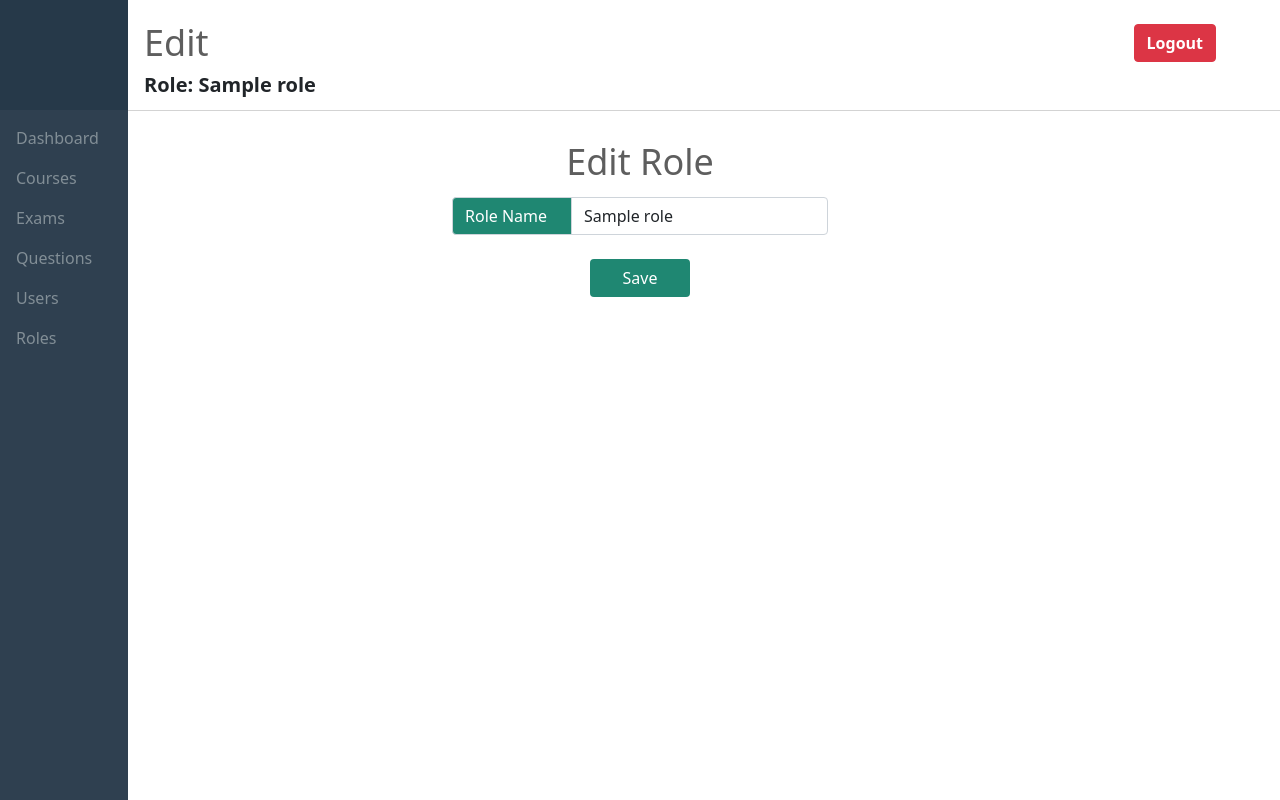
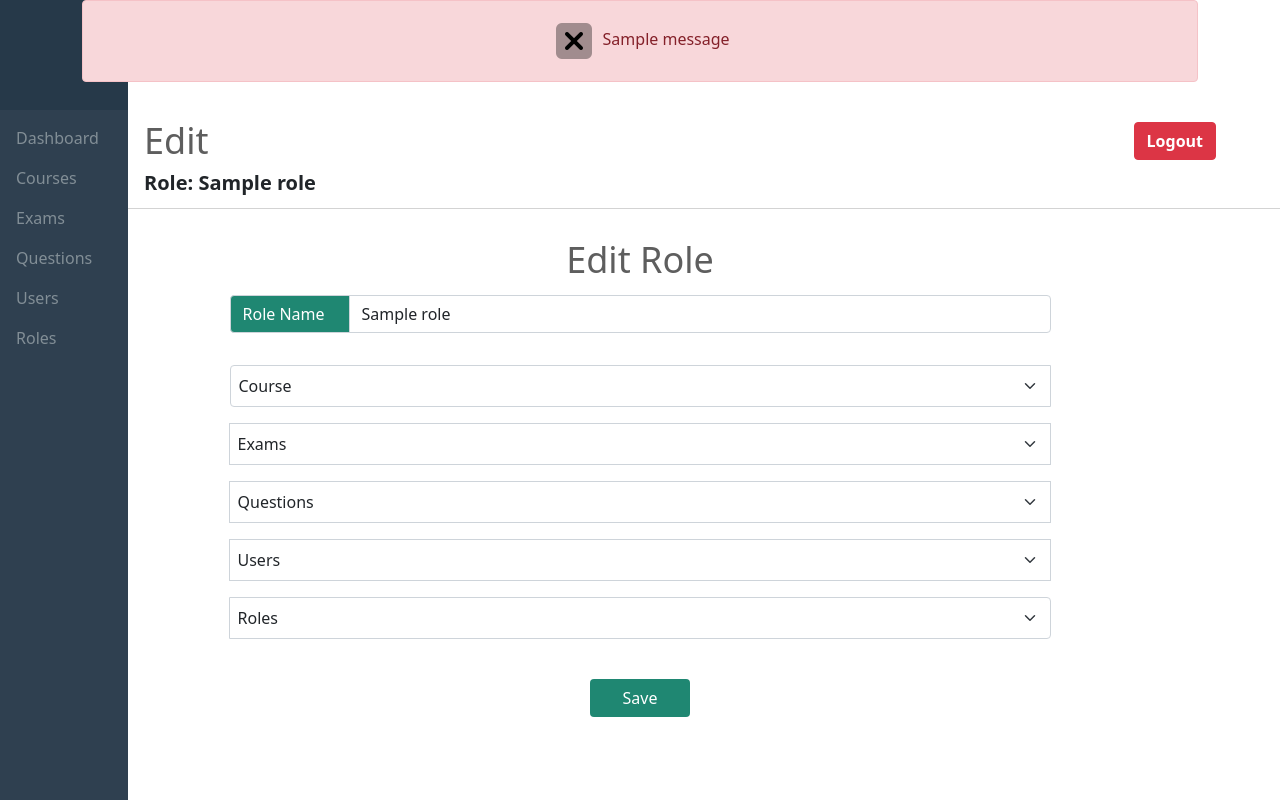
Before and after one commit to mkceliks/bitirme-projesi, a Flask app: template templates/roles_edit.html in a window 1280 px wide. Run offline with Flask 2, Linux system fonts and the light colour scheme; the template is opened without the code that fills it: most values are stand-ins (such as "Sample title", 1, 10 or a date in 2020); one stand-in notice (Sample message) is shown.

Commit message:
role creating and login required v2.

```diff
--- a/main.py
+++ b/main.py
@@ -36,6 +36,67 @@ def login_required(f):
             flash('Please login or signup first!')
             return redirect('/loginform')
     return wrap
+##########################################################
+
+def login_required_course(f):
+    @wraps(f)
+    def wrap(*args, **kwargs):
+        login_user = Roles.objects.get(role_name = session['user_role'])
+        course_access = login_user.access
+        if 'user_email' in session and "course" in course_access:
+            return f(*args, **kwargs)
+        else:
+            flash('You are not able to see courses page!')
+            return redirect(request.referrer)
+    return wrap
+
+def login_required_question(f):
+    @wraps(f)
+    def wrap(*args, **kwargs):
+        login_user = Roles.objects.get(role_name = session['user_role'])
+        question_access = login_user.access
+        if 'user_email' in session and "question" in question_access:
+            return f(*args, **kwargs)
+        else:
+            flash('You are not able to see questions page!')
+            return redirect(request.referrer)
+    return wrap
+
+def login_required_roles(f):
+    @wraps(f)
+    def wrap(*args, **kwargs):
+        login_user = Roles.objects.get(role_name = session['user_role'])
+        roles_access = login_user.access
+        if 'user_email' in session and "roles" in roles_access:
+            return f(*args, **kwargs)
+        else:
+            flash('You are not able to see roles page!')
+            return redirect(request.referrer)
+    return wrap
+
+def login_required_exams(f):
+    @wraps(f)
+    def wrap(*args, **kwargs):
+        login_user = Roles.objects.get(role_name = session['user_role'])
+        exams_access = login_user.access
+        if 'user_email' in session and "exams" in exams_access:
+            return f(*args, **kwargs)
+        else:
+            flash('You are not able to see exams page!')
+            return redirect(request.referrer)
+    return wrap
+
+def login_required_users(f):
+    @wraps(f)
+    def wrap(*args, **kwargs):
+        login_user = Roles.objects.get(role_name = session['user_role'])
+        users_access = login_user.access
+        if 'user_email' in session and "users" in users_access:
+            return f(*args, **kwargs)
+        else:
+            flash('You are not able to see users page!')
+            return redirect(request.referrer)
+    return wrap
 
 @app.route('/')
 @login_required
@@ -65,6 +126,7 @@ class Course(db.Document):
             }
 
 @app.route('/courses', methods=["GET","POST"])
+@login_required_course
 def create_course():
     if request.method == "GET":
         courses = []
@@ -83,6 +145,7 @@ def create_course():
 
 
 @app.route('/courses/<course_id>/delete', methods=["POST"])
+@login_required_course
 def delete_course(course_id):
     if request.method == "POST":
         course = Course.objects(course_id=course_id).first()
@@ -91,6 +154,7 @@ def delete_course(course_id):
 
 
 @app.route('/courses/<course_id>/update', methods=["GET","POST"])
+@login_required_course
 def update_course(course_id):
     if request.method == "GET":
         course = Course.objects(course_id=course_id).first()
@@ -107,6 +171,7 @@ def update_course(course_id):
         return redirect('/courses')
 
 @app.route('/courses/<course_id>/details', methods=["GET","POST"])
+@login_required_course
 def details_course(course_id):
     if request.method == "GET":
         users = []
@@ -116,6 +181,7 @@ def details_course(course_id):
         return render_template("course_details.html",course=course, users = users)
 
 @app.route('/courses/<course_id>/details/adduser', methods=["GET","POST"])
+@login_required_course
 def adduser_course(course_id):
     if request.method == "GET":
         users = []
@@ -129,6 +195,7 @@ def adduser_course(course_id):
         return redirect('/courses/{0}/details'.format(course_id))
 
 @app.route('/courses/<course_id>/<user_number>/details/deluser', methods=["POST"])
+@login_required_course
 def deluser_course(course_id,user_number):
     if request.method == "POST":
         User.objects(user_number=user_number).update_one(pull__user_course=course_id)
@@ -161,6 +228,7 @@ class Question(db.Document):
 
 
 @app.route('/questions', methods=["GET","POST"])
+@login_required_question
 def api_questions():
     if request.method == "GET":
         questions = []
@@ -183,6 +251,7 @@ def api_questions():
 
 
 @app.route('/questions/<question_id>/delete', methods=["POST"])
+@login_required_question
 def delete_func(question_id):
     if request.method == "POST":
         question= Question.objects(question_id=question_id).first()
@@ -191,6 +260,7 @@ def delete_func(question_id):
 
 
 @app.route('/question/<question_id>/details', methods=["GET"])
+@login_required_question
 def question_details_func(question_id):
     if request.method == "GET":
         question= Question.objects(question_id=question_id).first()
@@ -203,6 +273,7 @@ def question_details_func(question_id):
 
 
 @app.route('/question/<question_id>/update', methods=["GET","POST"])
+@login_required_question
 def api_each_question(question_id):
 
     if request.method == "GET":
@@ -256,6 +327,7 @@ class User(db.Document):
             }
 
 @app.route('/users',methods = ['GET','POST'])
+@login_required_users
 def create_user():
     if request.method == "GET":
         users = []
@@ -278,6 +350,7 @@ def create_user():
         return redirect(request.referrer)
 
 @app.route('/users/<user_number>/details', methods=["GET"])
+@login_required_users
 def details_user(user_number):
     if request.method == "GET":
         roles = []
@@ -287,6 +360,7 @@ def details_user(user_number):
         return render_template("user_details.html",user=user,roles=roles)
 
 @app.route('/users/<user_number>/delete', methods=["POST"])
+@login_required_users
 def delete_user(user_number):
     if request.method == "POST":
         user = User.objects(user_number=user_number).first()
@@ -294,6 +368,7 @@ def delete_user(user_number):
         return redirect(request.referrer)
 
 @app.route('/users/<user_number>/update', methods=["GET","POST"])
+@login_required_users
 def update_user(user_number):
     if request.method == "GET":
         roles = []
@@ -332,6 +407,7 @@ class Exam(db.Document):
             }
 
 @app.route('/exams', methods=["GET","POST"])
+@login_required_exams
 def create_exam():
     if request.method == "GET":
         exams = []
@@ -353,6 +429,7 @@ def create_exam():
         return redirect(request.referrer)
 
 @app.route('/exams/<exam_id>/delete', methods=["POST"])
+@login_required_exams
 def delete_exama(exam_id):
     if request.method == "POST":
         exam = Exam.objects(exam_id=exam_id).first()
@@ -360,6 +437,7 @@ def delete_exama(exam_id):
         return redirect(request.referrer)
 
 @app.route('/exams/<exam_id>/update', methods=["GET","POST"])
+@login_required_exams
 def update_exam(exam_id):
     if request.method == "GET":
         exam = Exam.objects(exam_id = exam_id).first()
@@ -375,6 +453,7 @@ def update_exam(exam_id):
         return redirect('/exams')
 
 @app.route('/exams/<exam_id>/details/adduser', methods=["GET","POST"])
+@login_required_exams
 def adduser_exam(exam_id):
     if request.method == "GET":
         users = []
@@ -390,12 +469,14 @@ def adduser_exam(exam_id):
 
 
 @app.route('/exams/<exam_id>/<user_number>/details/deluser', methods=["POST"])
+@login_required_exams
 def deluser_exam(exam_id,user_number):
     if request.method == "POST":
         User.objects(user_number=user_number).update_one(pull__user_exam=exam_id)
         return redirect('/exams/{0}/details'.format(exam_id))
 
 @app.route('/exams/<exam_id>/details', methods=["GET","POST"])
+@login_required_exams
 def details_exams(exam_id):
     if request.method == "GET":
         exam = Exam.objects(exam_id = exam_id).first()
@@ -406,6 +487,7 @@ def details_exams(exam_id):
 
 
 @app.route('/exams/<exam_id>/questions' , methods=["GET"])
+@login_required_exams
 def exam_questions(exam_id):
     if request.method == "GET":
         exam = Exam.objects(exam_id = exam_id).first()
@@ -437,26 +519,31 @@ def login():
     if login_user:
         if pbkdf2_sha256.verify(content['password'],login_user['user_password']):
             session['user_email'] = content['email']
-            return redirect('/courses')
+            session['user_role'] = login_user['user_role']
+            return redirect('/index')
     flash('Invalid email or password.')
     return render_template('login.html')
 
 @app.route('/logout', methods=['GET'])
 def logout():
     session.pop('user_email', None)
+    session.pop('user_role', None)
     flash('You were successfully logged out')
     return redirect('/loginform')
 
 class Roles(db.Document):
 
     role_name   = db.StringField()
+    access = db.ListField(db.StringField())
 
     def to_json(self):
         return {
                 "role_name"   : self.role_name,
+                "access" : self.access
             }
 
 @app.route('/roles', methods=['GET','POST'])
+@login_required_roles
 def roles():
     if request.method == "GET":
         roles = []
@@ -467,10 +554,16 @@ def roles():
         content = request.form
         new_role = Roles(role_name=content['role_name'])
         new_role.save()
+        Roles.objects(role_name=content['role_name']).update_one(push__access=content['access_1'])
+        Roles.objects(role_name=content['role_name']).update_one(push__access=content['access_2'])
+        Roles.objects(role_name=content['role_name']).update_one(push__access=content['access_3'])
+        Roles.objects(role_name=content['role_name']).update_one(push__access=content['access_4'])
+        Roles.objects(role_name=content['role_name']).update_one(push__access=content['access_5'])
         logger.info("Yeni rol oluşturuldu.")
         return redirect(request.referrer)
 
 @app.route('/roles/<role_name>/details', methods=["GET"])
+@login_required_roles
 def details_role(role_name):
     if request.method == "GET":
         users = []
@@ -480,6 +573,7 @@ def details_role(role_name):
         return render_template("roles_details.html",role=role, users=users)
 
 @app.route('/roles/<role_name>/delete', methods=["POST"])
+@login_required_roles
 def delete_role(role_name):
     if request.method == "POST":
         role = Roles.objects(role_name=role_name).first()
@@ -487,6 +581,7 @@ def delete_role(role_name):
         return redirect(request.referrer)
 
 @app.route('/roles/<role_name>/update', methods=["GET","POST"])
+@login_required_roles
 def update_role(role_name):
     if request.method == "GET":
         role = Roles.objects(role_name=role_name).first()
@@ -496,9 +591,16 @@ def update_role(role_name):
         updated_role = Roles.objects(role_name=role_name).first()
         updated_role2 = User.objects(user_role=role_name).first()
         updated_role.role_name = content['role_name']
-        updated_role2.user_role = content['role_name']
+        if updated_role2 != None:
+            updated_role2.user_role = content['role_name']
+            updated_role2.save()
         updated_role.save()
-        updated_role2.save()
+        updated_role.update(pull_all__access = ['course','exams','question','users','roles','Null'])
+        Roles.objects(role_name=content['role_name']).update_one(push__access=content['access_1'])
+        Roles.objects(role_name=content['role_name']).update_one(push__access=content['access_2'])
+        Roles.objects(role_name=content['role_name']).update_one(push__access=content['access_3'])
+        Roles.objects(role_name=content['role_name']).update_one(push__access=content['access_4'])
+        Roles.objects(role_name=content['role_name']).update_one(push__access=content['access_5'])
         return redirect('/roles')
 
 @login_manager.user_loader
--- a/templates/design.html
+++ b/templates/design.html
@@ -26,6 +26,15 @@
         </div>
 
     </div>
+    <div class="container">
+        {% block flash %}
+            {% for message in get_flashed_messages() %}
+            <div style="text-align: center;" class="alert alert-danger">
+              <i style="cursor: pointer;" onclick=delete_flash(this)><img src="../static/icons8-close-48.png" alt=""></i>
+                {{ message }}
+            </div>
+            {% endfor %}{% endblock %}
+        </div>
     <form method="GET" action="{{ url_for('logout') }}">
     <button type="submit" style="float:right;color:#ffffff;font-weight:600;margin-right:5%;" class="mt-4 btn btn-danger">Logout</button>
     </form>
@@ -33,5 +42,11 @@
 
     {% endblock %}
     <script src="https://cdnjs.cloudflare.com/ajax/libs/jquery/3.3.1/jquery.min.js"></script>
+    <script>
+        function delete_flash(flash){
+            $(flash).parent().remove()
+        }
+
+      </script>
 </body>
 </html>
--- a/templates/login.html
+++ b/templates/login.html
@@ -22,12 +22,14 @@
     <link href="../static/sign-in.css" rel="stylesheet">
   </head>
   <body class="text-center">
-    {% block flash %}<div style="text-align: center;" class="container">
+    {% block flash %}
       {% for message in get_flashed_messages() %}
+      <div style="text-align: center;" class="container">
       <div class="alert alert-danger">
         <i style="cursor: pointer;" onclick=delete_flash(this)><img src="../static/icons8-close-48.png" alt=""></i>
           {{ message }}
       </div>
+    </div>
       {% endfor %}{% endblock %}
 <main class="form-signin w-25 m-auto mt-4">
     <form method="POST" action="{{ url_for('login') }}">
--- a/templates/roles_edit.html
+++ b/templates/roles_edit.html
@@ -59,6 +59,29 @@ color:#828e96
                     </div>
                 </div>
 
+                <div class="input-group mb-3 p-2">
+                    <select class="form-select w-75 mb-3 p-2" name="access_1">
+                    <option value="course" selected>Course</option>
+                    <option value="Null">Don't Reach Course</option>
+                    </select>
+                    <select class="form-select w-75 mb-3 p-2" name="access_2">
+                    <option value="exams" selected>Exams</option>
+                    <option value="Null">Don't Reach Exams</option>
+                    </select>
+                    <select class="form-select w-75 mb-3 p-2" name="access_3">
+                    <option value="question" selected>Questions</option>
+                    <option value="Null">Don't Reach Questions</option>
+                    </select>
+                    <select class="form-select w-75 mb-3 p-2" name="access_4">
+                    <option value="users" selected>Users</option>
+                    <option value="Null">Don't Reach Users</option>
+                    </select>
+                    <select class="form-select w-75 mb-3 p-2" name="access_5">
+                    <option value="roles" selected>Roles</option>
+                    <option value="Null">Don't Reach Roles</option>
+                    </select>
+                </div>
+
             </div>
             <div class="px-2 d-flex justify-content-center align-items-center">
                 <button style='height:38px' type="submit" class="new rounded ">Save</button>
```
Also changed, not shown: templates/roles.html (+22 -1 lines).
